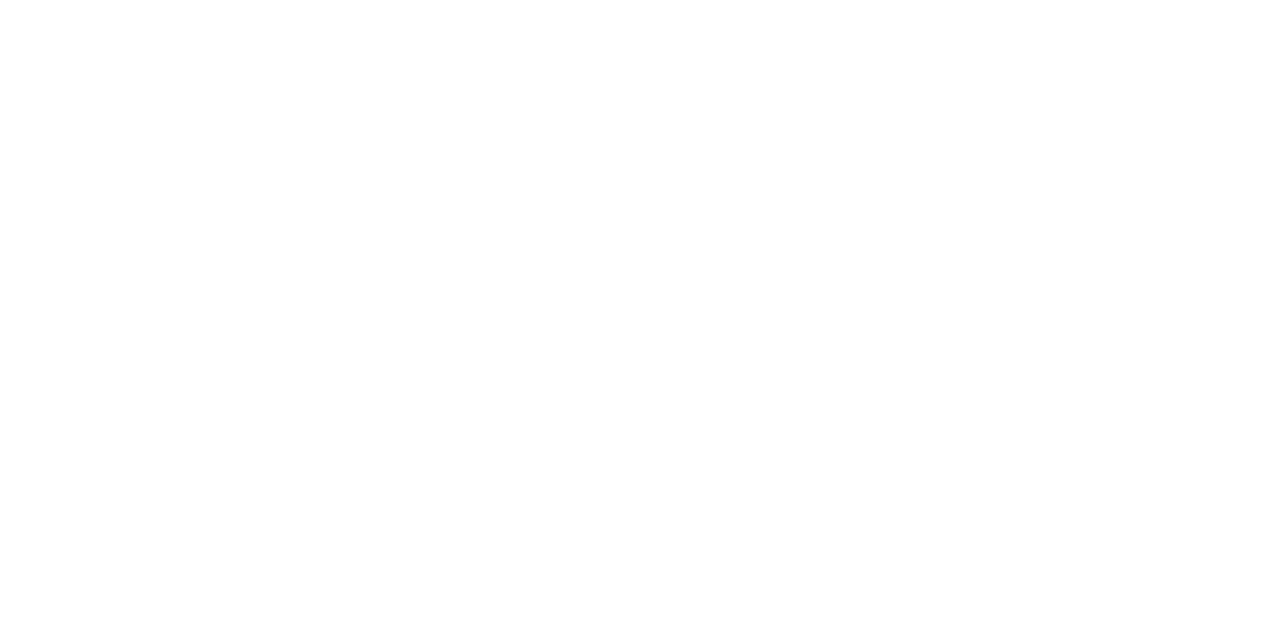
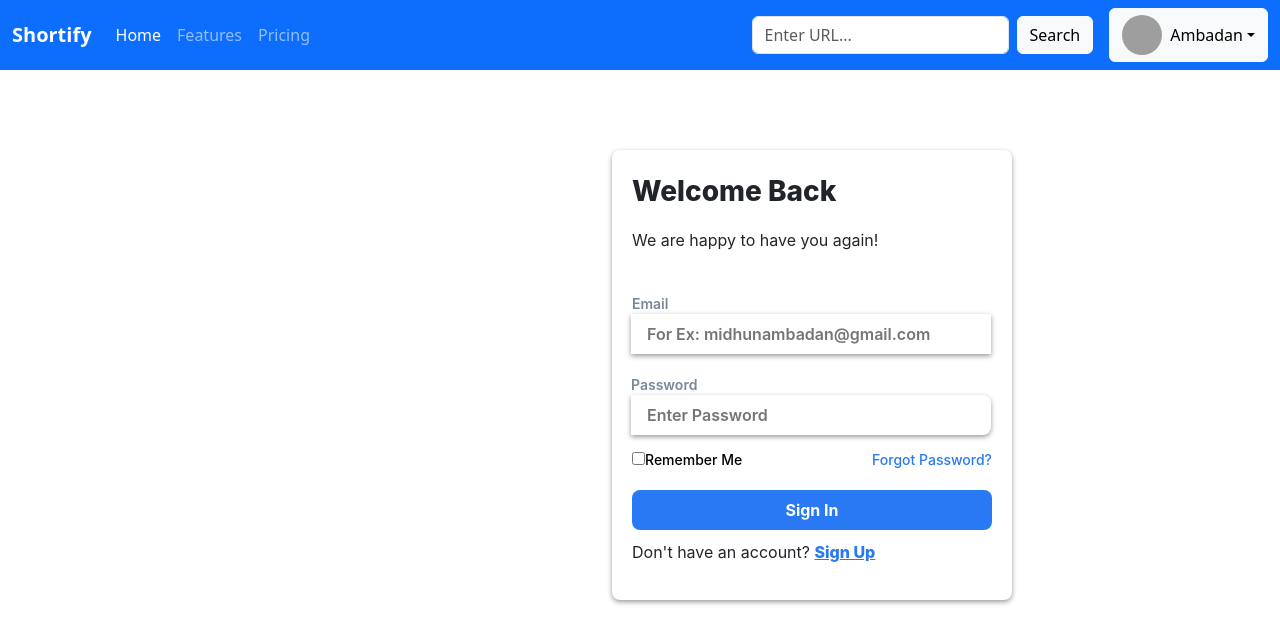
Before and after one commit to Midhunambadan/url_shortener_angular_nodejs, an Angular app in the folder fronted_url_shortener/: page /login in a window 1280 px wide. Before the commit this address led to /. Shown: the top 644 px of the page. Built offline with nearby package versions, Linux system fonts and the light colour scheme; grey boxes are pictures that could not be loaded.

Commit message:
login and signup form added not add the functionality

```diff
--- a/fronted_url_shortener/src/app/app.routes.ts
+++ b/fronted_url_shortener/src/app/app.routes.ts
@@ -1,5 +1,6 @@
 import { Routes } from '@angular/router';
 import { HomeComponent } from './components/home/home.component';
+import { LoginComponent } from './components/login/login.component';
 
 export const routes: Routes = [
     {
@@ -11,5 +12,9 @@ export const routes: Routes = [
     {
         path:'home',
         component:HomeComponent
+    },
+    {
+        path:'login',
+        component:LoginComponent
     }
 ];
--- a/fronted_url_shortener/src/app/components/cards/cards.component.html
+++ b/fronted_url_shortener/src/app/components/cards/cards.component.html
@@ -1,15 +1,21 @@
 
 
-
-<div class="card" *ngIf="backendData">
-    <div class="header"></div>
+@if (backendData) {
+  <div class="card">
+    <div class="header">Material Card</div>
     <div class="info">
-      <p class="title">How to make this material card ?</p>
-      <p>Lorem ipsum dolor sit amet consectetur adipisicing elit. Maxime mollitia,
-    molestiae quas vel sint commodi. </p>
+        <p class="title">How to create a modern material card?</p>
+        <p class="old-link">Shortify: <span id="link-text">https://example.com/old-link</span></p>
+        <p class="description">This card includes new features like copying links, editing, and deleting.</p>
+        <p class="old-link">Long URL: <span id="link-text">https://example.com/old-link</span></p>
     </div>
     <div class="footer">
-      <p class="tag">#HTML #CSS </p>
-      <button type="button" class="action">Get started </button>
+        <i class="fa-solid fa-copy icon" title="Copy Link" ></i>
+        <i class="fa-solid fa-pen icon" title="Edit"></i>
+        <i class="fa-solid fa-trash icon" title="Delete"></i>
     </div>
-    </div>
+</div>
+
+} @else {
+  <h2>No data available</h2>
+}
--- a/fronted_url_shortener/src/app/components/header/header.component.html
+++ b/fronted_url_shortener/src/app/components/header/header.component.html
@@ -33,6 +33,8 @@
         <ul class="dropdown-menu dropdown-menu-end">
           <li><a class="dropdown-item" href="#">Profile</a></li>
           <li><a class="dropdown-item" href="#">Settings</a></li>
+          <li><a class="dropdown-item" [routerLink]="['/login']" routerLinkActive="router-link-active" >Login</a></li>
+
           <li><hr class="dropdown-divider"></li>
           <li><a class="dropdown-item text-danger" href="#">Logout</a></li>
         </ul>
--- a/fronted_url_shortener/src/app/components/header/header.component.ts
+++ b/fronted_url_shortener/src/app/components/header/header.component.ts
@@ -1,9 +1,10 @@
 import { Component } from '@angular/core';
+import { RouterLink } from '@angular/router';
 
 @Component({
   selector: 'app-header',
   standalone: true,
-  imports: [],
+  imports: [RouterLink],
   templateUrl: './header.component.html',
   styleUrl: './header.component.css'
 })
--- a/fronted_url_shortener/src/app/components/home/home.component.html
+++ b/fronted_url_shortener/src/app/components/home/home.component.html
@@ -6,6 +6,7 @@
     <app-search-bar></app-search-bar>
 
 </div>
+
 <div class="container">
     <app-cards></app-cards>
 
--- /dev/null
+++ b/fronted_url_shortener/src/app/components/login/login.component.css
@@ -0,0 +1,124 @@
+.card-container {
+    width: 350px;
+    height: 440px;
+    background: transparent;
+    position: relative;
+    padding-left: 100vb;
+    padding-top: 10vh;
+  }
+
+  .container {
+    display: flex;
+    height: 100%;
+    width: 100%;
+    justify-content: center;
+  }
+
+
+  .log-card {
+    font-family: -apple-system, BlinkMacSystemFont, 'Segoe UI', Roboto, Oxygen, Ubuntu, Cantarell, 'Open Sans', 'Helvetica Neue', sans-serif;
+    position: absolute;
+    width: 400px;
+    border-radius: 8px;
+    display: flex;
+    flex-direction: column;
+    box-shadow: 0 2px 5px rgba(0, 0, 0, 0.4);
+    backdrop-filter: blur(5px);
+    padding: 20px;
+  }
+
+  .heading {
+    font-size: 28px;
+    font-weight: 800;
+  }
+
+  .para {
+    font-size: 14px;
+    font-weight: 500;
+  }
+
+  .text {
+    margin-top: 15px;
+    margin-bottom: 0;
+    font-size: 14px;
+    font-weight: 600;
+    color: lightslategray;
+  }
+
+  .input-group {
+    margin-top: 10px;
+    margin-bottom: 4px;
+  }
+
+  .input {
+    box-sizing: border-box;
+    margin-bottom: 5px;
+    width: 100%;
+    border: none;
+    padding: 8px 16px;
+    background-color: transparent;
+    box-shadow: 0 2px 5px rgba(0, 0, 0, 0.4);
+    border-radius: 8px;
+    font-weight: 600;
+    color: #2879f3;
+  }
+
+  .input:hover {
+    color: #2879f3;
+    box-shadow: 0 2px 10px rgba(0, 0, 0, 0.4);
+  }
+
+  .password-group {
+    display: flex;
+    justify-content: space-between;
+    margin-top: 5px;
+  }
+
+  .checkbox-group {
+    color: black;
+    font-size: 14px;
+    font-weight: 500;
+  }
+
+  .forget-password {
+    font-size: 14px;
+    font-weight: 500;
+    color: #2879f3;
+    text-decoration: none;
+  }
+
+  .forget-password:hover {
+    text-decoration: underline;
+    color: #f37e10;
+  }
+
+  .btn {
+    margin-top: 20px;
+    margin-bottom: 10px;
+    padding: 8px 16px;
+    border: none;
+    background-color: #2879f3;
+    color: white;
+    font-size: 16px;
+    font-weight: 700;
+    border-radius: 8px;
+  }
+
+  .btn:hover {
+    background-color: #0653c7;
+  }
+
+  .no-account {
+    font-size: 16px;
+    font-weight: 400;
+  }
+
+  .link {
+    font-weight: 800;
+    color: #2879f3;
+  }
+
+  .link:hover {
+    color: #f37e10;
+    text-decoration: underline;
+  }
--- /dev/null
+++ b/fronted_url_shortener/src/app/components/login/login.component.html
@@ -0,0 +1,39 @@
+<app-header></app-header>
+
+<div class="card-container">
+    <div class="container">
+        <div class="log-card">
+
+            <p class="heading">{{ isLoginMode ? 'Welcome Back' : 'Create an Account' }}</p>
+            <p>{{ isLoginMode ? 'We are happy to have you again!' : 'Join us and start your journey!' }}</p>
+
+            <div class="input-group">
+                <p class="text" *ngIf="!isLoginMode">Full Name</p>
+                <input class="input" type="text" placeholder="For Ex: Midhun Ambadan" *ngIf="!isLoginMode">
+
+                <p class="text">Email</p>
+                <input class="input" type="email" placeholder="For Ex: midhunambadan@gmail.com">
+
+                <p class="text">Password</p>
+                <input class="input" type="password" placeholder="Enter Password">
+            </div>
+
+            <div class="password-group">
+                <div class="checkbox-group">
+                    <input type="checkbox">
+                    <label class="label">{{ isLoginMode ? 'Remember Me' : 'I agree to the terms & conditions' }}</label>
+                </div>
+                <a href="#" class="forget-password" *ngIf="isLoginMode">Forgot Password?</a>
+            </div>
+
+
+            <button class="btn">{{ isLoginMode ? 'Sign In' : 'Sign Up' }}</button>
+
+            <p class="no-account">
+                {{ isLoginMode ? "Don't have an account?" : "Already have an account?" }}
+                <a class="link" (click)="toggleMode()">{{ isLoginMode ? 'Sign Up' : 'Sign In' }}</a>
+            </p>
+
+        </div>
+    </div>
+</div>
--- /dev/null
+++ b/fronted_url_shortener/src/app/components/login/login.component.ts
@@ -0,0 +1,20 @@
+import { Component } from '@angular/core';
+import { HeaderComponent } from '../header/header.component';
+import { CommonModule } from '@angular/common';
+
+@Component({
+  selector: 'app-login',
+  standalone: true,
+  imports: [HeaderComponent,CommonModule],
+  templateUrl: './login.component.html',
+  styleUrl: './login.component.css'
+})
+export class LoginComponent {
+
+  isLoginMode = true
+
+  toggleMode() {
+    this.isLoginMode = !this.isLoginMode
+  }
+
+}
--- a/fronted_url_shortener/src/index.html
+++ b/fronted_url_shortener/src/index.html
@@ -7,7 +7,10 @@
   <meta name="viewport" content="width=device-width, initial-scale=1">
   <link rel="icon" type="image/x-icon" href="https://img.icons8.com/?size=512&id=stdEXlVErsEe&format=png">
   <link href="https://cdn.jsdelivr.net/npm/bootstrap@5.3.3/dist/css/bootstrap.min.css" rel="stylesheet" integrity="sha384-QWTKZyjpPEjISv5WaRU9OFeRpok6YctnYmDr5pNlyT2bRjXh0JMhjY6hW+ALEwIH" crossorigin="anonymous">
-<script src="https://cdn.jsdelivr.net/npm/bootstrap@5.3.3/dist/js/bootstrap.bundle.min.js" integrity="sha384-YvpcrYf0tY3lHB60NNkmXc5s9fDVZLESaAA55NDzOxhy9GkcIdslK1eN7N6jIeHz" crossorigin="anonymous"></script>
+  <script src="https://cdn.jsdelivr.net/npm/bootstrap@5.3.3/dist/js/bootstrap.bundle.min.js" integrity="sha384-YvpcrYf0tY3lHB60NNkmXc5s9fDVZLESaAA55NDzOxhy9GkcIdslK1eN7N6jIeHz" crossorigin="anonymous"></script>
+
+  <link rel="stylesheet" href="https://cdnjs.cloudflare.com/ajax/libs/font-awesome/6.5.1/css/all.min.css">
+
 </head>
 <body >
   <app-root></app-root>
```
Also changed, not shown: fronted_url_shortener/src/app/components/cards/cards.component.css (+61 -47 lines), fronted_url_shortener/src/app/components/home/home.component.css (line endings or trailing spaces), 1 other file (tests, documents, lock files or other folders).
